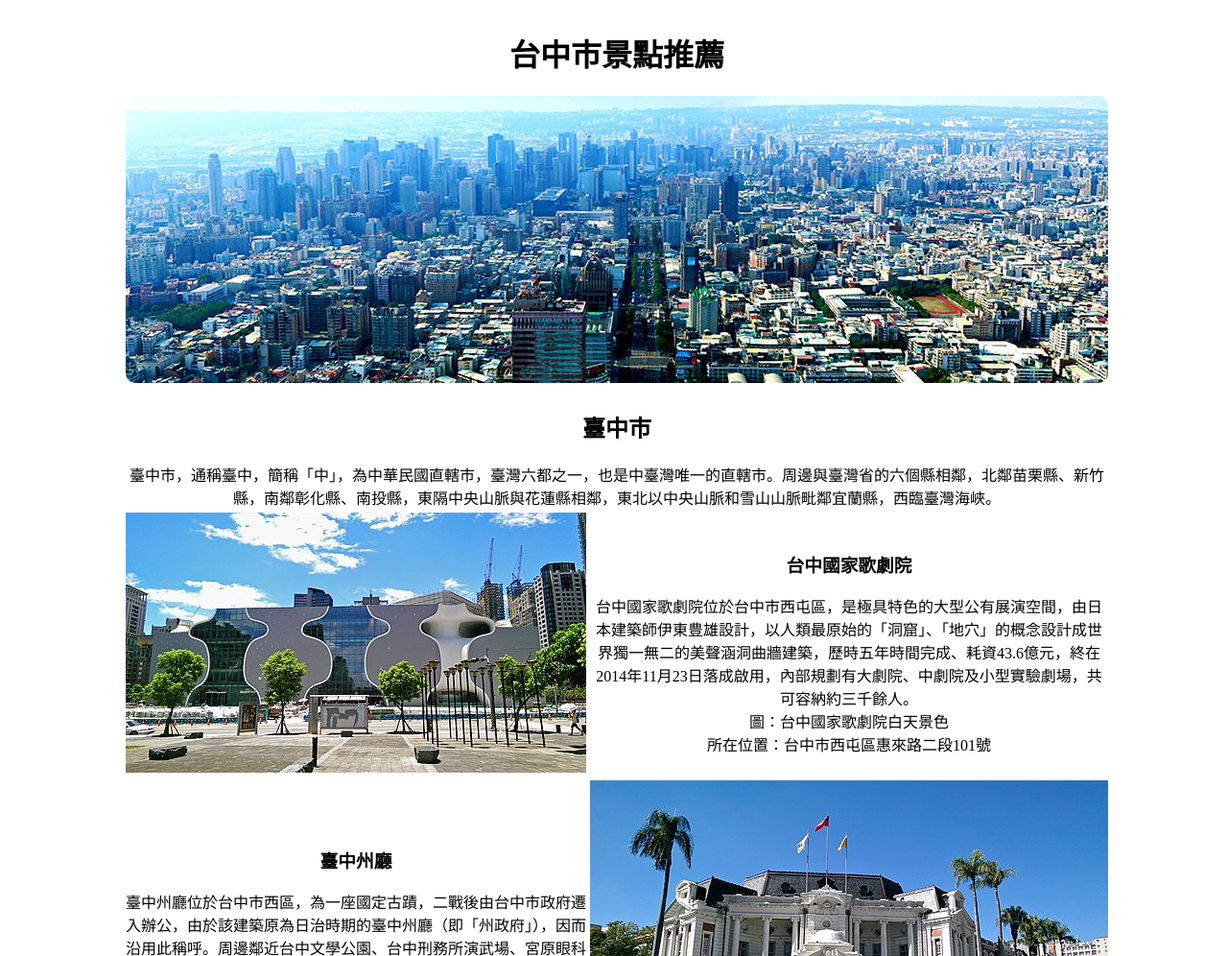
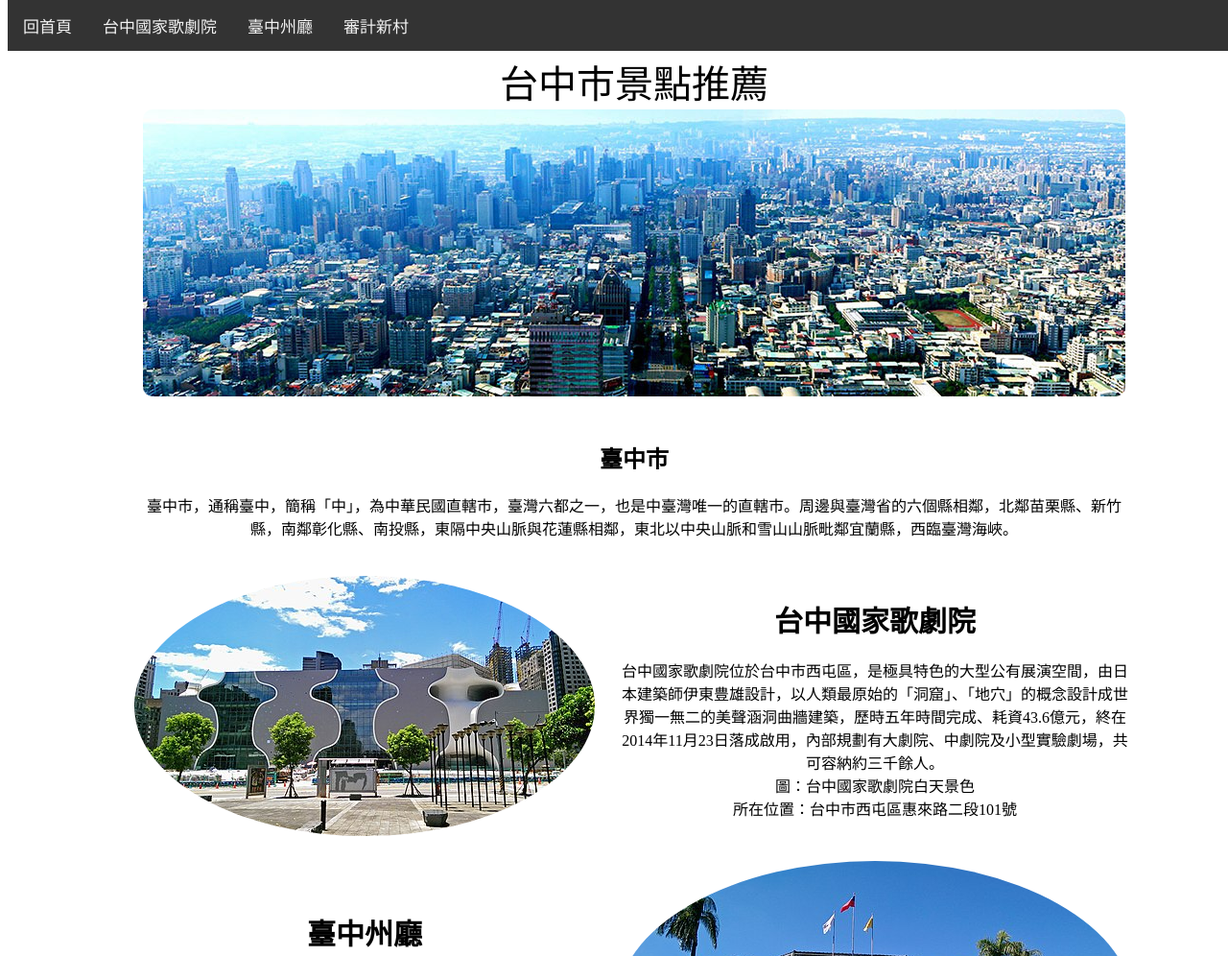
Before and after one commit to Xyzkt/hw1, a plain HTML site: page index.html in a window 1280 px wide. Shown: the top 996 px of the page at 96% size. Drawn offline with Linux system fonts and the light colour scheme.

Commit message:
Add files via upload

```diff
--- a/index.html
+++ b/index.html
@@ -7,23 +7,55 @@
 
 	<style>
 		#container { margin:0 auto;width: 1024px}
-		td{text-align: center;}
-		.img_rounded { border-radius:50% ； width:300px；height:300px；}
-		.img_banner{   border-radius:10px }
-		.font1{font-size: 40px；}
-		.font2{font-size: 30px；}
-        .img_rounded:hover{rotate:-5deg；opacity:70%；}
-        .font2:hover{background-color:black；color:white；}
+		td{text-align: center;padding: 10px}
+		.img_rounded { border-radius:50% ; width:300px；height:300px;}
+		.img_banner{  border-radius:10px }
+		iframe{border-radius:20px}
+		.font1{font-size: 40px;}
+		.font2{font-size: 30px;}
+    .img_rounded:hover{rotate:-5deg；opacity:70%;}
+    .font2:hover{background-color:black;color:white;}
+    .navbar {
+     overflow: hidden;
+     background-color: #333;
+     position: fixed;
+     top: 0;
+     width: 100%;
+   }
+
+.navbar a {
+  float: left;
+  display: block;
+  color: #f2f2f2;
+  text-align: center;
+  padding: 14px 16px;
+  text-decoration: none;
+  font-size: 17px;
+}
+
+.navbar a:hover {
+  background: #ddd;
+  color: black;
+}
+
 	</style>
 </head>
 <body>
+	<div class="navbar">
+  <a href="#s0">回首頁</a>
+  <a href="#s1">台中國家歌劇院</a>
+  <a href="#s2">臺中州廳</a>
+  <a href="#s3">審計新村</a>
+</div>
+
+<div id="s0"></div>
+<br>
+<br>
 	<div id="container">
 	<table>
 		<tr>
 			<td colspan=2>
-				<font class="1">
-				<h1 aign="center">
-				台中市景點推薦<br></h1></font>
+				<font class="font1">台中市景點推薦</font><br>
 			<img class="img_banner" src="00.jpeg">
 			</td>
 		</tr>
@@ -32,57 +64,66 @@
 			<td colspan=2>
 				<h2 aign="center">
 					<font class="2">
-				臺中市<br></h2>
-
+				臺中市 </font><br></h2>
+            <P>
 				臺中市，通稱臺中，簡稱「中」，為中華民國直轄市，臺灣六都之一，也是中臺灣唯一的直轄市。周邊與臺灣省的六個縣相鄰，北鄰苗栗縣、新竹縣，南鄰彰化縣、南投縣，東隔中央山脈與花蓮縣相鄰，東北以中央山脈和雪山山脈毗鄰宜蘭縣，西臨臺灣海峽。
-                </font>
+             </P>
 			</td>
 		</tr>
 		<tr>
 			<td>
-				<img src="01.jpeg">
+				<img id="s1" class="img_rounded" src="01.jpeg">
 			</td>
 			<td>
 				<h3 aign="center">
-				台中國家歌劇院<br></h3>
-				台中國家歌劇院位於台中市西屯區，是極具特色的大型公有展演空間，由日本建築師伊東豊雄設計，以人類最原始的「洞窟」、「地穴」的概念設計成世界獨一無二的美聲涵洞曲牆建築，歷時五年時間完成、耗資43.6億元，終在2014年11月23日落成啟用，內部規劃有大劇院、中劇院及小型實驗劇場，共可容納約三千餘人。<br>
-				圖：台中國家歌劇院白天景色<br>
-				所在位置：台中市西屯區惠來路二段101號
-
+				<font class="font2">台中國家歌劇院</font><br></h3>
+				<P>
+					台中國家歌劇院位於台中市西屯區，是極具特色的大型公有展演空間，由日本建築師伊東豊雄設計，以人類最原始的「洞窟」、「地穴」的概念設計成世界獨一無二的美聲涵洞曲牆建築，歷時五年時間完成、耗資43.6億元，終在2014年11月23日落成啟用，內部規劃有大劇院、中劇院及小型實驗劇場，共可容納約三千餘人。<br>
+				    圖：台中國家歌劇院白天景色<br>
+				    所在位置：台中市西屯區惠來路二段101號
+             </P>
 			</td>
 		</tr>
 		<tr>
 			<td>
 				<h3 aign="center">
-				臺中州廳<br></h3>
+				<font class="font2">臺中州廳</font><br></h3>
+			<P>
 				臺中州廳位於台中市西區，為一座國定古蹟，二戰後由台中市政府遷入辦公，由於該建築原為日治時期的臺中州廳（即「州政府」），因而沿用此稱呼。周邊鄰近台中文學公園、台中刑務所演武場、宮原眼科等熱門景點。<br>
 				圖：臺中州廳<br>
 				所在位置：台中市西區民權路99號
-
+            </P>
 			</td>
 			<td>
-				<img src="02.jpeg">
+				<img id="s2" class="img_rounded"src="02.jpeg">
 			</td>
 		</tr>
 		<tr>
 			<td>
-				<img src="03.jpeg">
+				<img id="s3" class="img_rounded"src="03.jpeg">
 			</td>
 			<td>
 				<h3 aign="center">
-				審計新村<br></h3>
+				<font class="font2">審計新村</font><br></h3>
+			<P>
 				審計新村位於台中市西區，原為臺灣省政府審計處員工宿舍，在凍省之後成了閒置空間荒廢多年，近年配合台中市政府勞工局「摘星青年、築夢台中」創業基地進駐計畫，重新規劃轉型成為創業基地與文創園區。<br>
 				圖：審計新村<br>
 				所在位置：台中市西區民生路368巷
+			</P>
 			</td>
 		</tr>
 		<tr>
 			<td colspan=2>
-				大傳三A-吳筱葆
+				<iframe frameborder="0" src="https://www.google.com/maps/d/embed?mid=1RlLiYdH7ineS5yA5SZYCvPfqBtQ68O8&ehbc=2E312F" width="1024" height="800"></iframe>
 			</td>
+		</tr>
 
+		<tr>
+			<td height="50px" bgcolor="black" colspan=2>
+			<font color="white">大傳三A-吳筱葆</font>
+			</td>
 		</tr>
 	</table>
-
+	</div>
 </body>
 </html>
```
